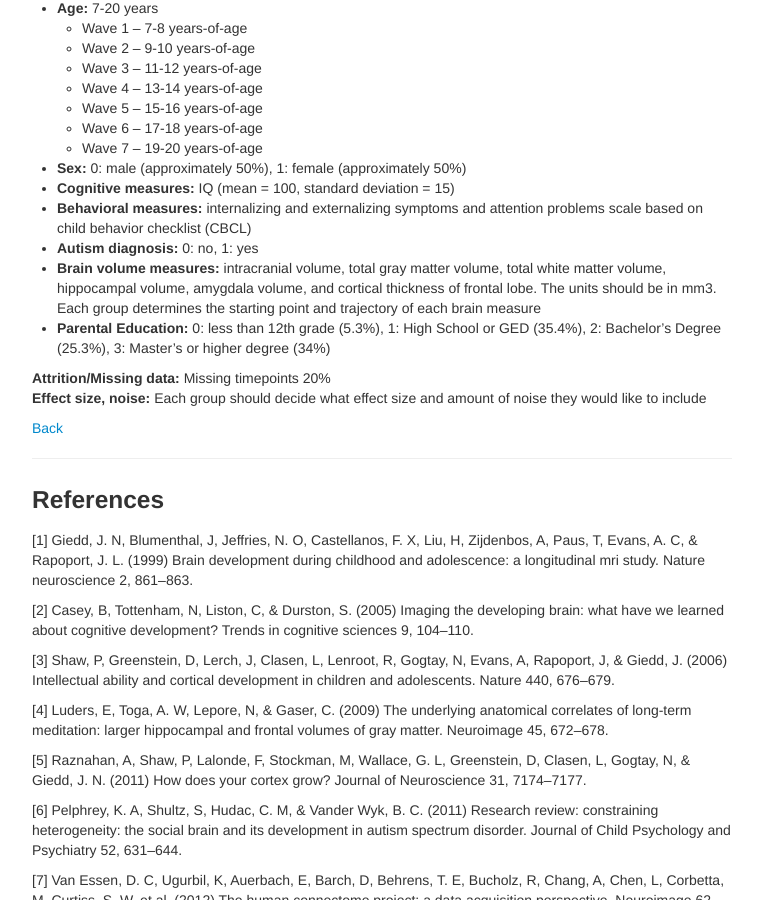
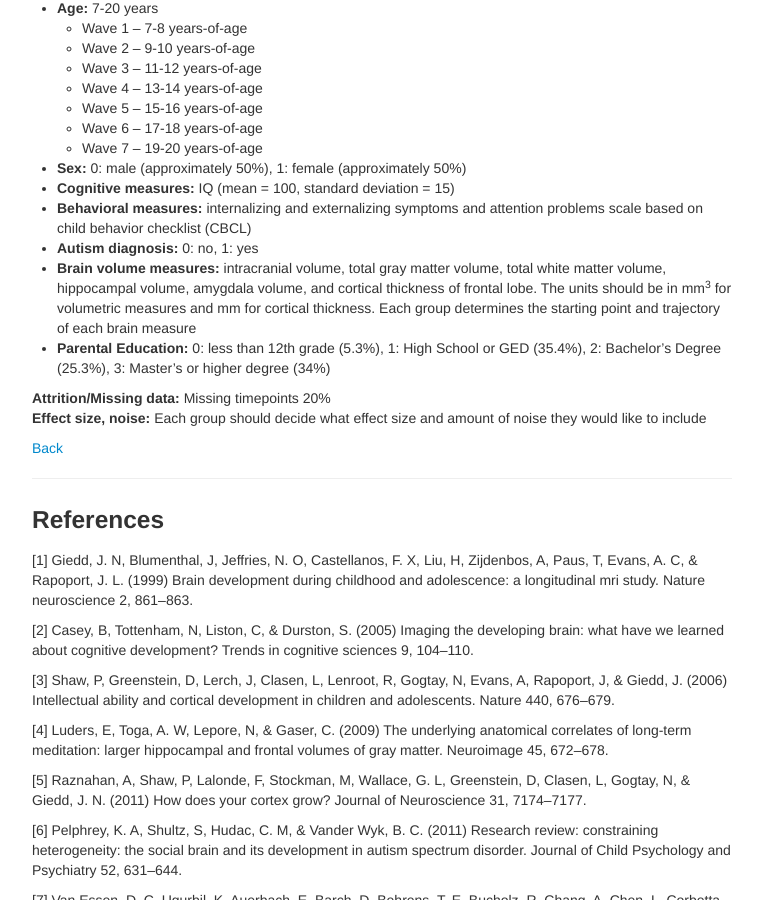
Before and after one commit to SoCoDeN/Simulation, a Jekyll site: the page built from pages/full_abstract.md, in a window 1280 px wide and 900 px high, scrolled down 1194 px. Shown: the whole window, without its empty margins (258-1020 px from the left). Built offline with Jekyll 4.4.1, drawn with Linux system fonts in a browser that asks for light colours.

Commit message:
Update full_abstract.md

```diff
--- a/pages/full_abstract.md
+++ b/pages/full_abstract.md
@@ -42,7 +42,7 @@ Please follow the following guidelines when you create the datasets, more inform
 * **Cognitive measures:** IQ (mean = 100, standard deviation = 15)
 * **Behavioral measures:** internalizing and externalizing symptoms and attention problems scale based on child behavior checklist (CBCL)
 * **Autism diagnosis:** 0: no, 1: yes
-* **Brain volume measures:** intracranial volume, total gray matter volume, total white matter volume, hippocampal volume, amygdala volume, and cortical thickness of frontal lobe. The units should be in mm3. Each group determines the starting point and trajectory of each brain measure
+* **Brain volume measures:** intracranial volume, total gray matter volume, total white matter volume, hippocampal volume, amygdala volume, and cortical thickness of frontal lobe. The units should be in mm<sup>3</sup> for volumetric measures and mm for cortical thickness. Each group determines the starting point and trajectory of each brain measure
 * **Parental Education:** 0: less than 12th grade (5.3%), 1: High School or GED (35.4%), 2: Bachelor’s Degree (25.3%), 3: Master’s or higher degree (34%)
 
 **Attrition/Missing data:** Missing timepoints 20% \
```
